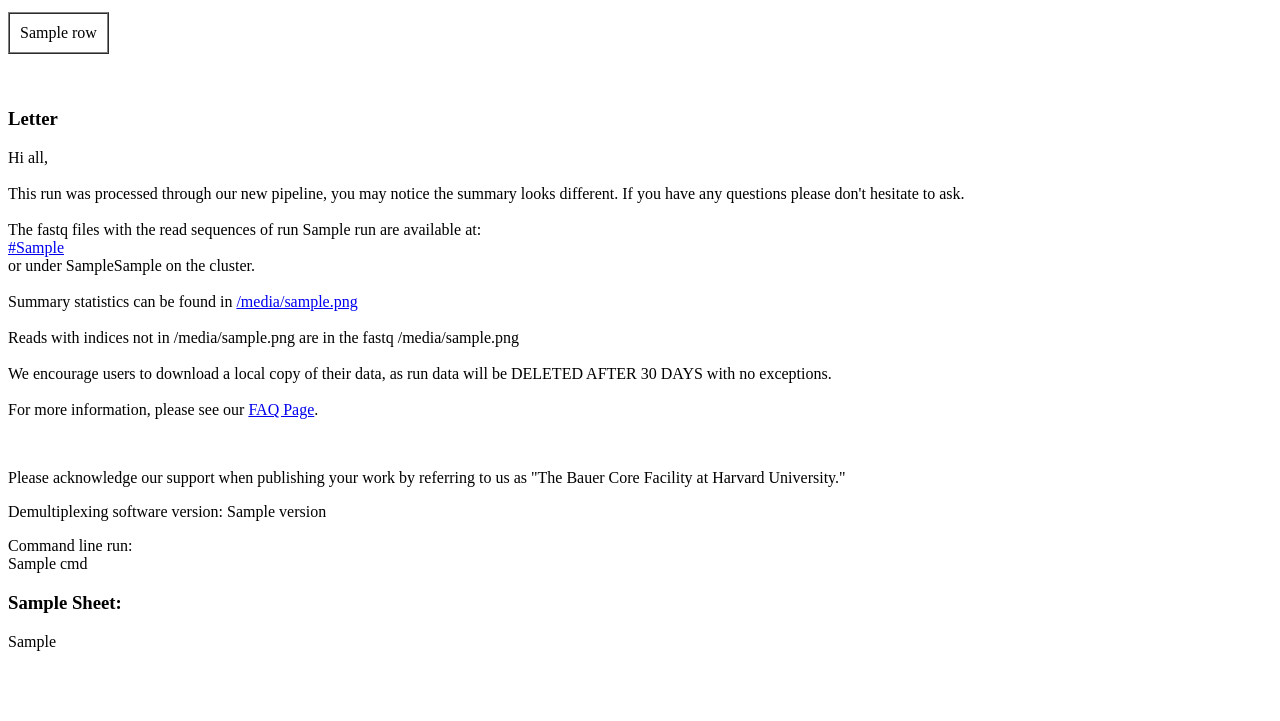
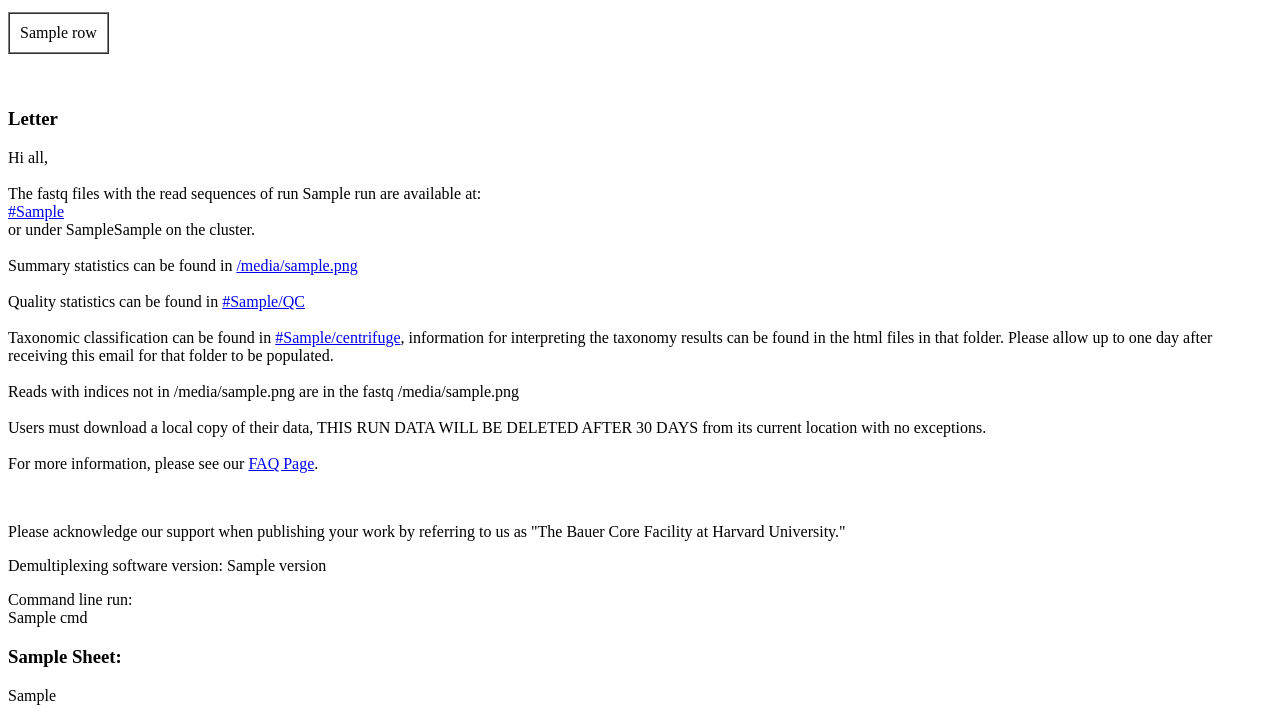
Before and after one commit to harvardinformatics/odybcl2fastq, a Python web app: template odybcl2fastq/templates/summary.html in a window 1280 px wide. Shown: the part 319-1040 px from the top of the page. Before the commit the page ends 970 px from the top, so only its background shows below. Run offline with Jinja, Linux system fonts and the light colour scheme; the template is opened without the code that fills it: most values are stand-ins (such as "Sample title", 1, 10 or a date in 2020).

Commit message:
changes to summary template for centrifuge addition

```diff
--- a/odybcl2fastq/run.py
+++ b/odybcl2fastq/run.py
@@ -40,7 +40,7 @@ FINAL_FILE_PERMISSIONS = stat.S_IRUSR|stat.S_IWUSR|stat.S_IRGRP|stat.S_IWGRP|sta
 SUMMARY_LOG_FILE = const.ROOT_DIR + 'odybcl2fastq.log'
 MASK_SHORT_ADAPTER_READS = 22
 STORAGE_CAPACITY_WARN = 0.96
-STORAGE_CAPACITY_ERROR = 0.97
+STORAGE_CAPACITY_ERROR = 0.99
 
 
 def initArgs():
--- a/odybcl2fastq/templates/summary.html
+++ b/odybcl2fastq/templates/summary.html
@@ -53,17 +53,20 @@
     <h3>Letter</h3>
     <p>
     Hi all,<br><br>
-    This run was processed through our new pipeline, you may notice the summary
-    looks different.  If you have any questions please don't hesitate to ask.<br><br>
     The fastq files with the read sequences of run {{run}} are available at:<br>
     <a href="{{fastq_url}}{{run_folder}}">{{fastq_url}}{{run_folder}}</a><br>
     or under {{fastq_dir}}{{run_folder}} on the cluster.<br><br>
     Summary statistics can be found in
     <a href="{{stats_file}}">{{stats_file}}</a><br><br>
+    Quality statistics can be found in
+    <a href="{{fastq_url}}{{run_folder}}/QC">{{fastq_url}}{{run_folder}}/QC</a><br><br>
+    Taxonomic classification can be found in
+    <a href="{{fastq_url}}{{run_folder}}/centrifuge">{{fastq_url}}{{run_folder}}/centrifuge</a>, information for interpreting the taxonomy
+    results can be found in the html files in that folder.  Please allow up to one day after receiving this email for that folder to be populated.<br><br>
     Reads with indices not in {{sample_sheet_file}} are in the fastq
     {{undetermined_file}}<br><br>
-    We encourage users to download a local copy of their data,
-    as run data will be DELETED AFTER 30 DAYS with no exceptions.<br><br>
+    Users must download a local copy of their data,
+    THIS RUN DATA WILL BE DELETED AFTER 30 DAYS from its current location with no exceptions.<br><br>
 
     For more information, please see our
     <a href="http://informatics.fas.harvard.edu/faq">FAQ Page</a>.
```
